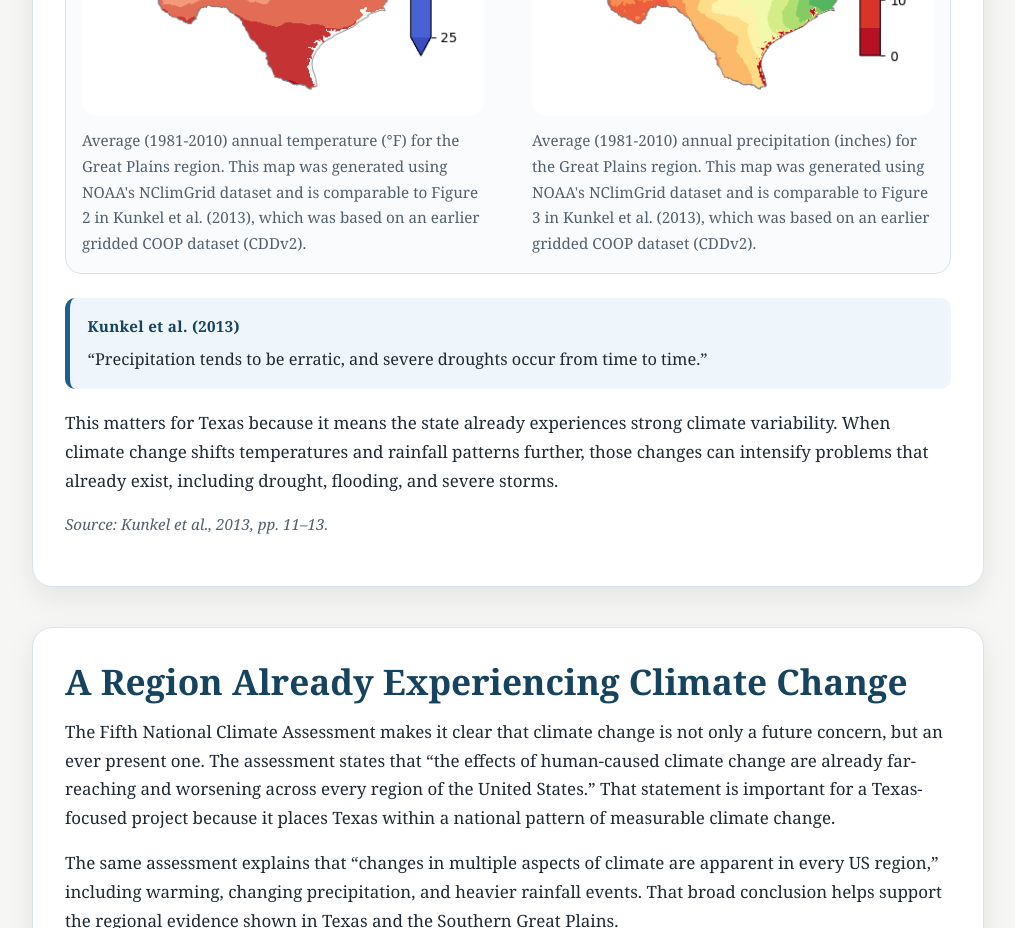
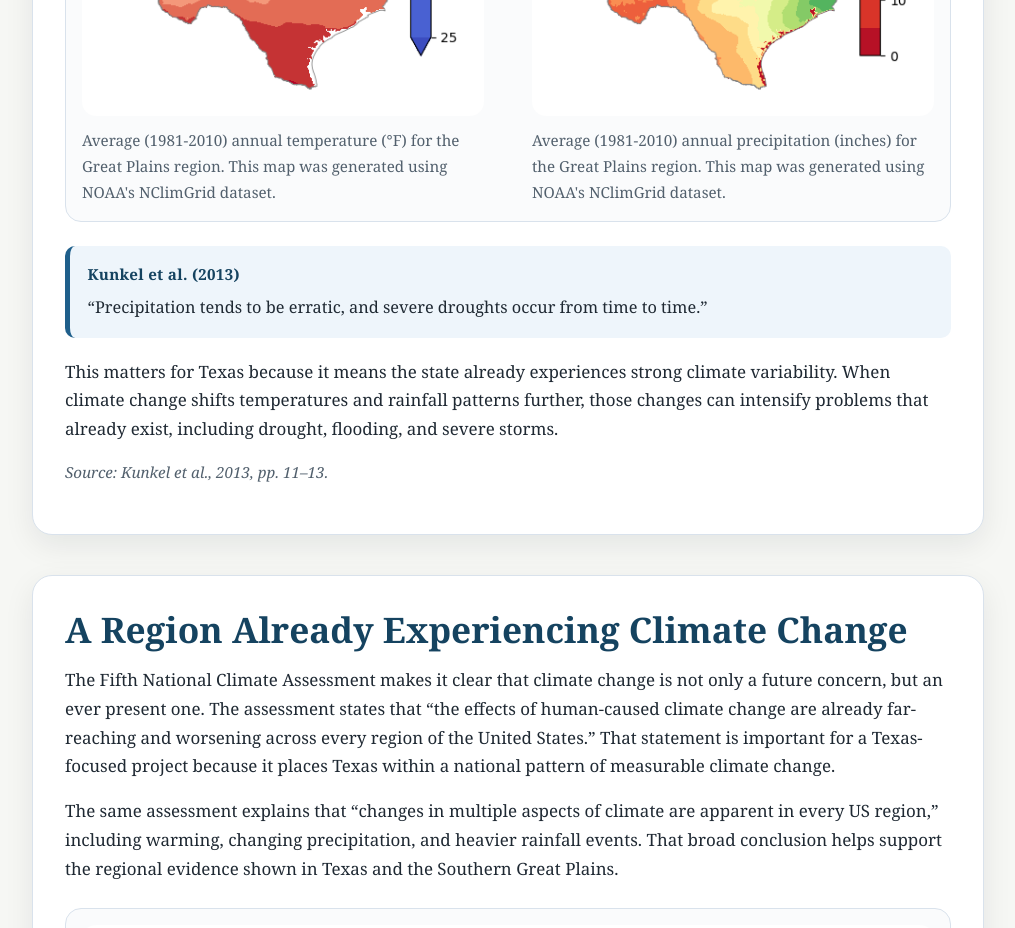
Before and after one commit to miakelso/Climate-Change-Capstone, a website: page why-texas.html in a window 1280 px wide. Shown: the part 1880-2808 px from the top of the page, without its empty margins (132-1147 px from the left). Drawn offline with Linux system fonts and the light colour scheme.

Commit message:
Update why-texas.html

```diff
--- a/why-texas.html
+++ b/why-texas.html
@@ -533,13 +533,13 @@
           <figure>
             <img src="images/Kunkel Annual Temperature.png" alt="Great Plains average annual temperature map from Kunkel et al. report" />
             <figcaption>
-              Average (1981-2010) annual temperature (°F) for the Great Plains region. This map was generated using NOAA's NClimGrid dataset and is comparable to Figure 2 in Kunkel et al. (2013), which was based on an earlier gridded COOP dataset (CDDv2).
+              Average (1981-2010) annual temperature (°F) for the Great Plains region. This map was generated using NOAA's NClimGrid dataset.
             </figcaption>
           </figure>
           <figure>
             <img src="images/Kunkel Precipitation.png" alt="Great Plains average annual precipitation map from Kunkel et al. report" />
             <figcaption>
-              Average (1981-2010) annual precipitation (inches) for the Great Plains region. This map was generated using NOAA's NClimGrid dataset and is comparable to Figure 3 in Kunkel et al. (2013), which was based on an earlier gridded COOP dataset (CDDv2).
+              Average (1981-2010) annual precipitation (inches) for the Great Plains region. This map was generated using NOAA's NClimGrid dataset.
             </figcaption>
           </figure>
         </div>
```
